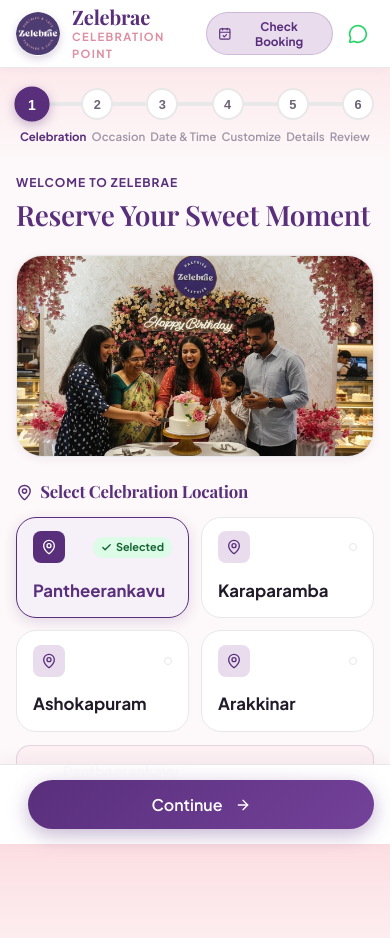
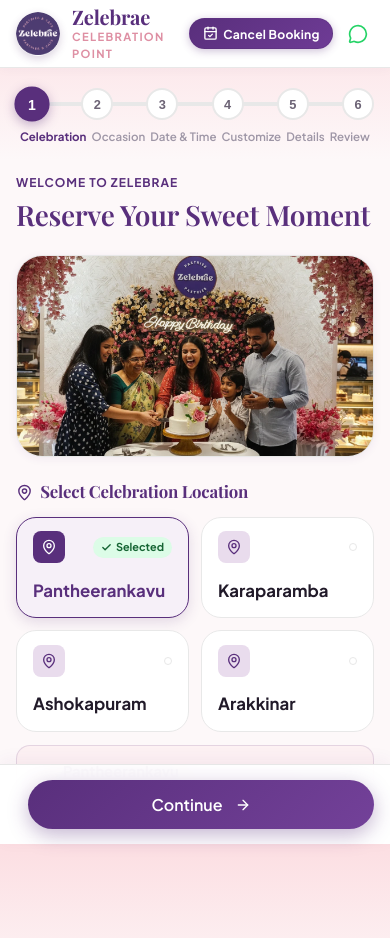
Before and after one commit to optigoai/zelebrae-form, a React (Vite) app: page / in a window 390 px wide. Shown: the top 938 px of the page. Built offline with nearby package versions, Linux system fonts and the light colour scheme; no server answers; a web font is replaced by a local one.

Commit message:
feat: make Check Booking button prominent and visible with brand purple gradient

```diff
--- a/src/components/Header.tsx
+++ b/src/components/Header.tsx
@@ -41,8 +41,8 @@
               title="Look up and manage your celebration bookings"
               aria-label="Check Booking"
             >
-              <CalendarCheck size={14} />
-              <span>Check Booking</span>
+              <CalendarCheck size={15} strokeWidth={2.2} />
+              <span>Cancel Booking</span>
             </button>
           )}
 
--- a/src/styles/components.css
+++ b/src/styles/components.css
@@ -1820,24 +1820,33 @@
    Manage & Cancel Booking Self-Service Modal
    ========================================================================== */
 .btn-manage-header {
-  background: var(--color-brand-purple-soft);
-  color: var(--color-brand-purple);
-  border: 1px solid rgba(89, 47, 124, 0.2);
+  background: linear-gradient(135deg, var(--color-brand-purple) 0%, #6E3B95 100%);
+  color: #FFFFFF;
+  border: 1px solid rgba(89, 47, 124, 0.3);
   border-radius: var(--radius-full);
-  padding: 0.35rem 0.75rem;
-  font-size: 0.78rem;
-  font-weight: 700;
+  padding: 0.45rem 0.95rem;
+  font-size: 0.82rem;
+  font-weight: 700;
+  letter-spacing: 0.02em;
   display: inline-flex;
   align-items: center;
-  gap: 0.35rem;
+  gap: 0.45rem;
   cursor: pointer;
+  box-shadow: 0 3px 10px rgba(89, 47, 124, 0.32), 0 1px 2px rgba(0, 0, 0, 0.08);
   transition: all var(--transition-fast);
+  white-space: nowrap;
 }
 
 .btn-manage-header:hover {
-  background: #DFCCE4;
-  border-color: var(--color-brand-purple);
-  transform: translateY(-1px);
+  background: linear-gradient(135deg, var(--color-brand-purple-dark) 0%, var(--color-brand-purple) 100%);
+  box-shadow: 0 5px 15px rgba(89, 47, 124, 0.42);
+  transform: translateY(-1.5px);
+  color: #FFFFFF;
+}
+
+.btn-manage-header:active {
+  transform: translateY(0.5px);
+  box-shadow: 0 2px 6px rgba(89, 47, 124, 0.25);
 }
 
 .manage-modal-card {
@@ -2088,8 +2097,9 @@
     grid-template-columns: 1fr;
   }
   .btn-manage-header {
-    padding: 0.32rem 0.65rem;
-    font-size: 0.74rem;
-    gap: 0.3rem;
+    padding: 0.38rem 0.78rem;
+    font-size: 0.76rem;
+    gap: 0.35rem;
+    box-shadow: 0 2px 8px rgba(89, 47, 124, 0.3);
   }
 }
```
